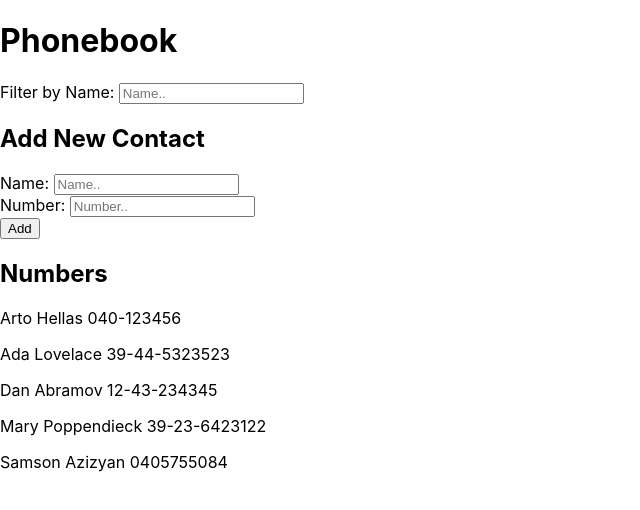
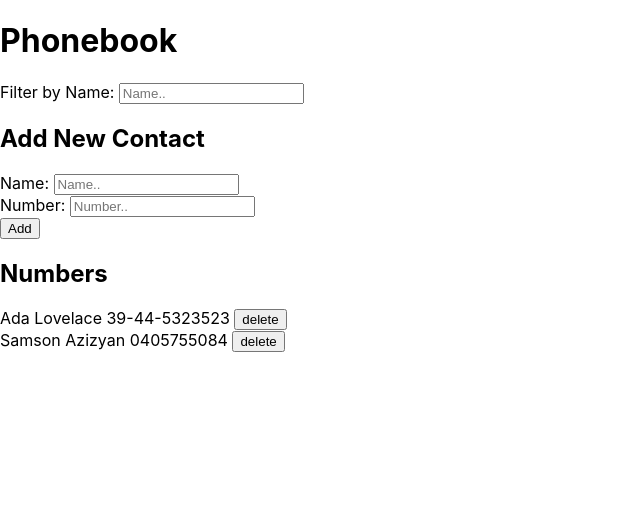
Before and after one commit to samsonitto/fullstack2020, a React (Create React App) app in the folder osa2/puhelinluettelo/: page / in a window 1280 px wide. Shown: the top 510 px of the page, without its empty margins (0-640 px from the left). Built offline with nearby package versions, Linux system fonts and the light colour scheme; data requests are answered from the project's data file; the HTML template or start-up script is replaced by a standard one.

Commit message:
2.16 and 2.17 done

```diff
--- a/osa2/puhelinluettelo/db.json
+++ b/osa2/puhelinluettelo/db.json
@@ -1,24 +1,9 @@
 {
   "persons": [
-    {
-      "name": "Arto Hellas",
-      "number": "040-123456",
-      "id": 1
-    },
     {
       "name": "Ada Lovelace",
       "number": "39-44-5323523",
       "id": 2
-    },
-    {
-      "name": "Dan Abramov",
-      "number": "12-43-234345",
-      "id": 3
-    },
-    {
-      "name": "Mary Poppendieck",
-      "number": "39-23-6423122",
-      "id": 4
     },
     {
       "name": "Samson Azizyan",
--- a/osa2/puhelinluettelo/src/App.js
+++ b/osa2/puhelinluettelo/src/App.js
@@ -51,6 +51,19 @@ const App = () => {
     }
   }
 
+  const handleDeleteClick = (id) => {
+    console.log(id);
+    let message = `Do you really want to delete this contact?`
+    if(window.confirm(message)){
+      personService
+        .deleteContact(id)
+        .then(deletedContact => {
+          setPersons(persons.filter(p => p.id !== id))
+          setPersonsToShow(persons.filter(p => p.id !== id))
+      })
+    }
+  }
+
   const handleFilterOnChange = (e) => {
     const filtered = persons.filter(person => person.name.toLowerCase().includes(e.target.value.toLowerCase()))
     setPersonsToShow(filtered)
@@ -73,7 +86,7 @@ const App = () => {
         handleAddNumberOnChange={handleAddNumberOnChange}
         handleAddClick={handleAddClick}
       />
-      <Contacts personsToShow={personsToShow} />
+      <Contacts personsToShow={personsToShow} handleDeleteClick={handleDeleteClick} />
     </div>
   )
 }
--- a/osa2/puhelinluettelo/src/components/Contacts.js
+++ b/osa2/puhelinluettelo/src/components/Contacts.js
@@ -1,13 +1,16 @@
 import React from 'react';
 import Header2 from './Header2';
 import PlainText from './PlainText';
+import Button from './Button';
 
 const Contacts = (props) => {
     return (
         <>
             <Header2 text={'Numbers'} />
             {props.personsToShow.map((person, i) =>
-                <PlainText text={`${person.name} ${person.number}`} key={i} />
+                <div key={i}>
+                    {person.name} {person.number} <Button text='delete' handleClick={() => props.handleDeleteClick(person.id)} />
+                </div>
             )}
         </>
     )
--- a/osa2/puhelinluettelo/src/services/persons.js
+++ b/osa2/puhelinluettelo/src/services/persons.js
@@ -16,4 +16,9 @@ const update = (id, newObject) => {
     return request.then(response => response.data)
 }
 
-export default { getAll, create, update }
+const deleteContact = (id) => {
+    const request = axios.delete(`${baseUrl}/${id}`)
+    return request.then(response => response.data)
+}
+
+export default { getAll, create, update, deleteContact }
```
